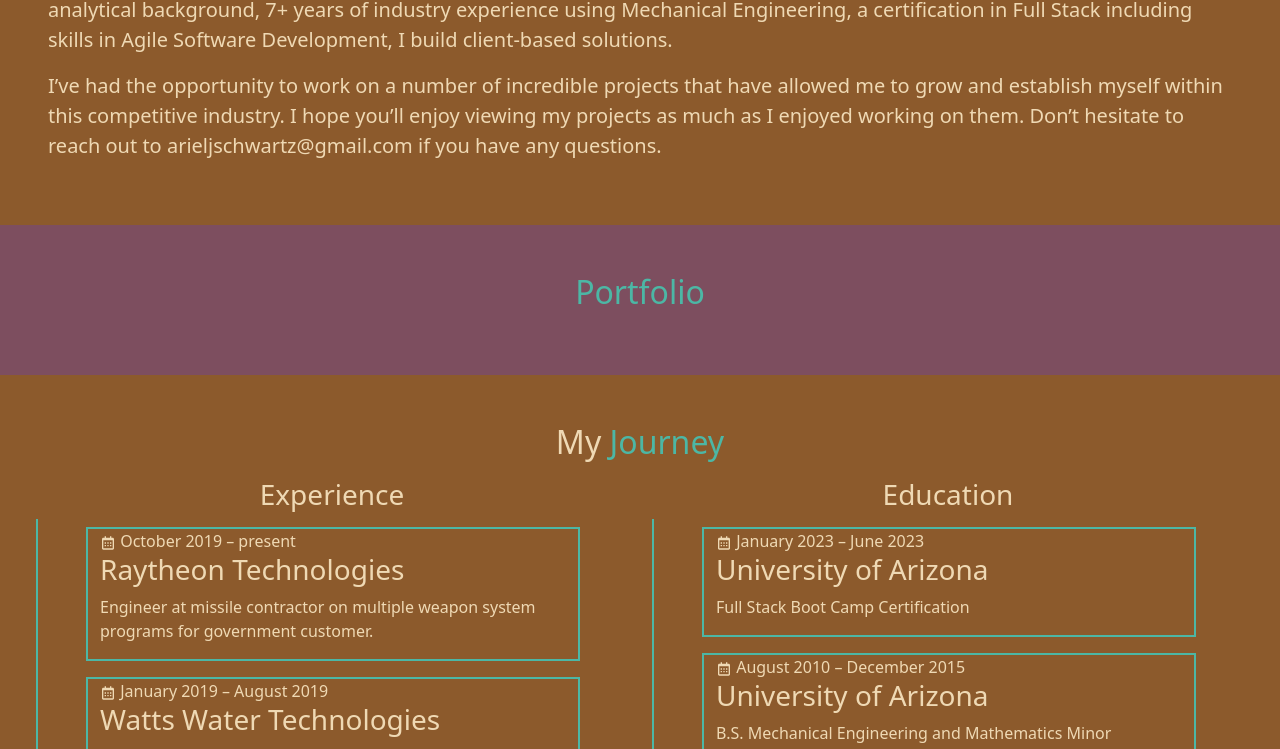
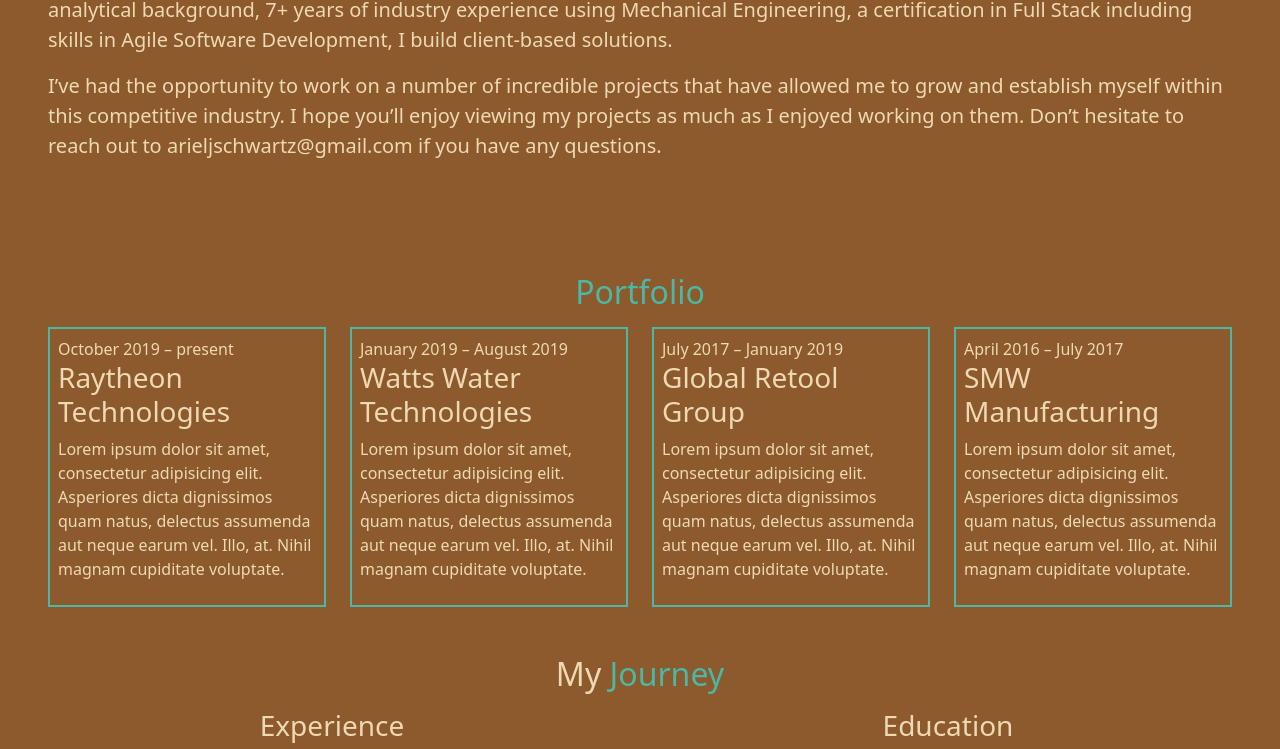
Before and after one commit to arishorts/arishorts-portfolio, a React (Create React App) app: page / in a window 1280 px wide. Shown: the part 635-1384 px from the top of the page. Built offline with nearby package versions, Linux system fonts and the light colour scheme.

Commit message:
Stopping point, started adding the Project component for items in my portfolio

```diff
--- a/src/components/portfolio.jsx
+++ b/src/components/portfolio.jsx
@@ -1,13 +1,56 @@
-import React from "react";
+import React, { Component } from "react";
+import Project from "./common/project";
 
-const Portfolio = () => {
-  return (
-    <React.Fragment>
-      <div id="portfolio" className="container-fluid portfolio-container p-5 ">
-        <h2 className="text-center portfolio-header mb-3">Portfolio</h2>
-      </div>
-    </React.Fragment>
-  );
-};
-
+class Portfolio extends Component {
+  state = {
+    experience: [
+      {
+        date: "October 2019 – present",
+        name: "Raytheon Technologies",
+        summary:
+          "Lorem ipsum dolor sit amet, consectetur adipisicing elit. Asperiores dicta dignissimos quam natus, delectus assumenda aut neque earum vel. Illo, at. Nihil magnam cupiditate voluptate.",
+      },
+      {
+        date: "January 2019 – August 2019",
+        name: "Watts Water Technologies",
+        summary:
+          "Lorem ipsum dolor sit amet, consectetur adipisicing elit. Asperiores dicta dignissimos quam natus, delectus assumenda aut neque earum vel. Illo, at. Nihil magnam cupiditate voluptate.",
+      },
+      {
+        date: "July 2017 – January 2019",
+        name: "Global Retool Group",
+        summary:
+          "Lorem ipsum dolor sit amet, consectetur adipisicing elit. Asperiores dicta dignissimos quam natus, delectus assumenda aut neque earum vel. Illo, at. Nihil magnam cupiditate voluptate.",
+      },
+      {
+        date: "April 2016 – July 2017",
+        name: "SMW Manufacturing",
+        summary:
+          "Lorem ipsum dolor sit amet, consectetur adipisicing elit. Asperiores dicta dignissimos quam natus, delectus assumenda aut neque earum vel. Illo, at. Nihil magnam cupiditate voluptate.",
+      },
+    ],
+  };
+  render() {
+    return (
+      <React.Fragment>
+        <div id="portfolio" className="px-5 container-fluid">
+          <h2 className="portfolio-header pt-5 pb-2 text-center">Portfolio</h2>
+          <div className="row ">
+            {this.state.experience.map((exp, index) => (
+              <div className="col-12 col-sm-6 col-md-4 col-lg-3" key={index}>
+                <div className="resume-card p-2" style={{ height: "100%" }}>
+                  <Project
+                    name={exp.name}
+                    summary={exp.summary}
+                    date={exp.date}
+                  />
+                </div>
+              </div>
+            ))}
+          </div>
+        </div>
+      </React.Fragment>
+    );
+  }
+}
 export default Portfolio;
```
